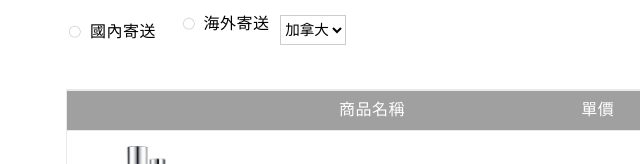
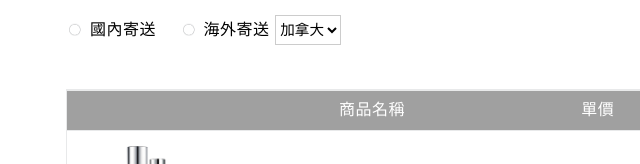
Before and after one commit to yonaichin/gb_philavie, a website: page cart_step1.html in a window 1280 px wide. Shown: the part 288-452 px from the top of the page, 31-671 px from the left. Drawn offline with Linux system fonts and the light colour scheme.

Commit message:
fix spec_25

```diff
--- a/sass/_element.scss
+++ b/sass/_element.scss
@@ -683,12 +683,20 @@ hr{ width: 100%; height: 1px; background-color: $colorBlack; border-bottom: 1px
 }
 .cart-line{ width: 100%; height: 1px; background-color: $colorGray2; position: absolute; bottom: 0; left: 0;}
 // freight
-.cart-freight{ @extend %flowHidden; padding-left: 5%;
+.cart-freight{
+  @extend %flowHidden;
+  padding-left: 5%;
+  height:30px;
+  line-height: 30px;
+
   .selectLabel{ vertical-align: text-top; font-size: $font1557;
+    select {
+      position: absolute;
+    }
     &:nth-of-type(1){ margin-left: 2%;}
   }
   .chkRadio.radioImg, .chkRadio.radioImgWhite{ margin-right: 3%;}
-  .radioBox:nth-of-type(1){ min-width: 10%; margin-top: 0.8%;
+  .radioBox:nth-of-type(1){ min-width: 10%;
     .chkRadio.radioImg, .chkRadio.radioImgWhite{ margin-right: 8%;}
   }
 }
```
Also changed, not shown: stylesheets/main.css.
